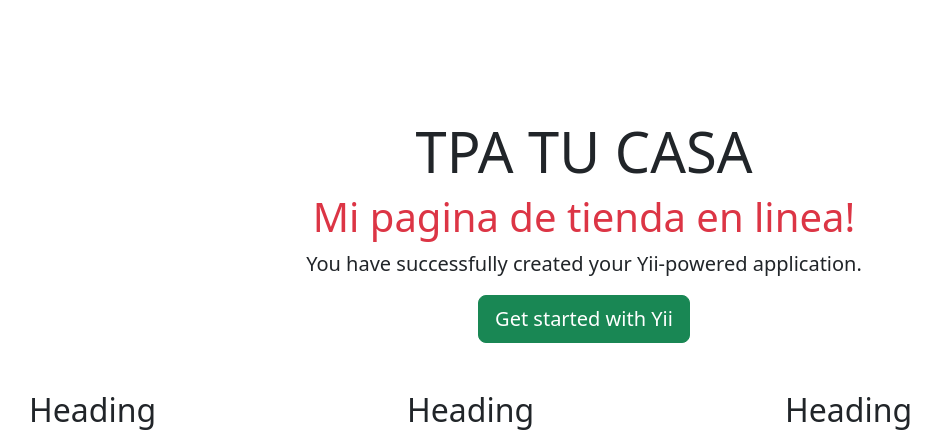
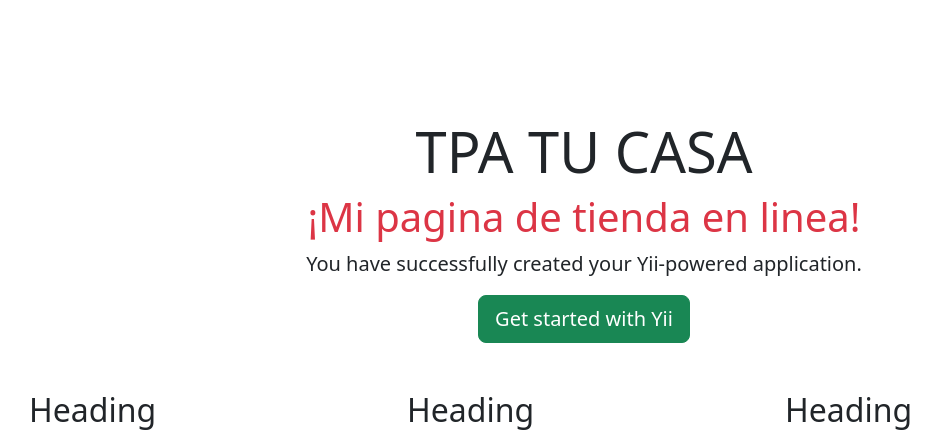
Before and after one commit to DoomerCami/yii2practicamuso, a Yii app: template views/site/index.php in a window 1280 px wide. Shown: the top 440 px of the page, without its empty margins (56-997 px from the left). Run offline with PHP 8.4 and a stand-in for Yii, Linux system fonts and the light colour scheme; the template is opened without the code that fills it, so the values that code supplies are empty; some libraries are stand-ins or nearby versions.

Commit message:
Cambios finales

```diff
--- a/views/site/index.php
+++ b/views/site/index.php
@@ -8,7 +8,7 @@ $this->title = 'Tpa Tu Casa';
 
     <div class="jumbotron text-center bg-transparent mt-5 mb-5">
         <h1 class="display-4">TPA TU CASA</h1>
-        <h1  class="text-danger">Mi pagina de tienda en linea!</h1>
+        <h1  class="text-danger">¡Mi pagina de tienda en linea!</h1>
         <p class="lead">You have successfully created your Yii-powered application.</p>
 
         <p><a class="btn btn-lg btn-success" href="https://www.yiiframework.com">Get started with Yii</a></p>
```
